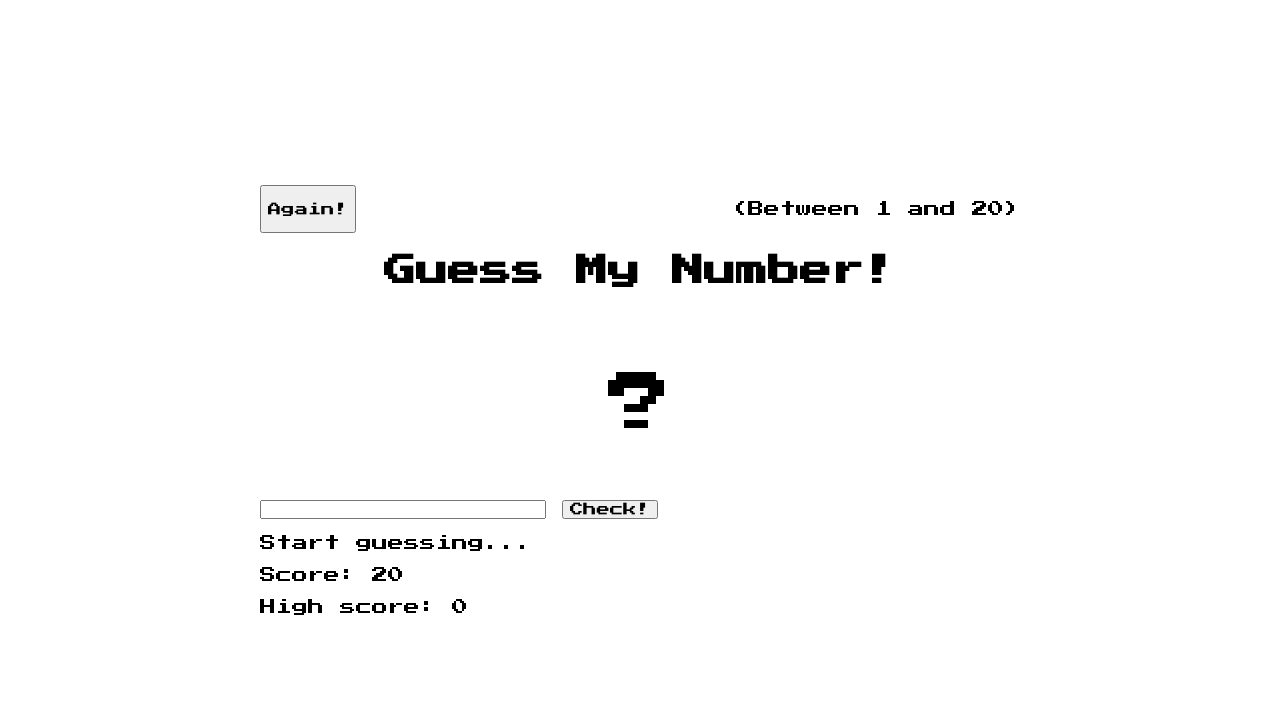
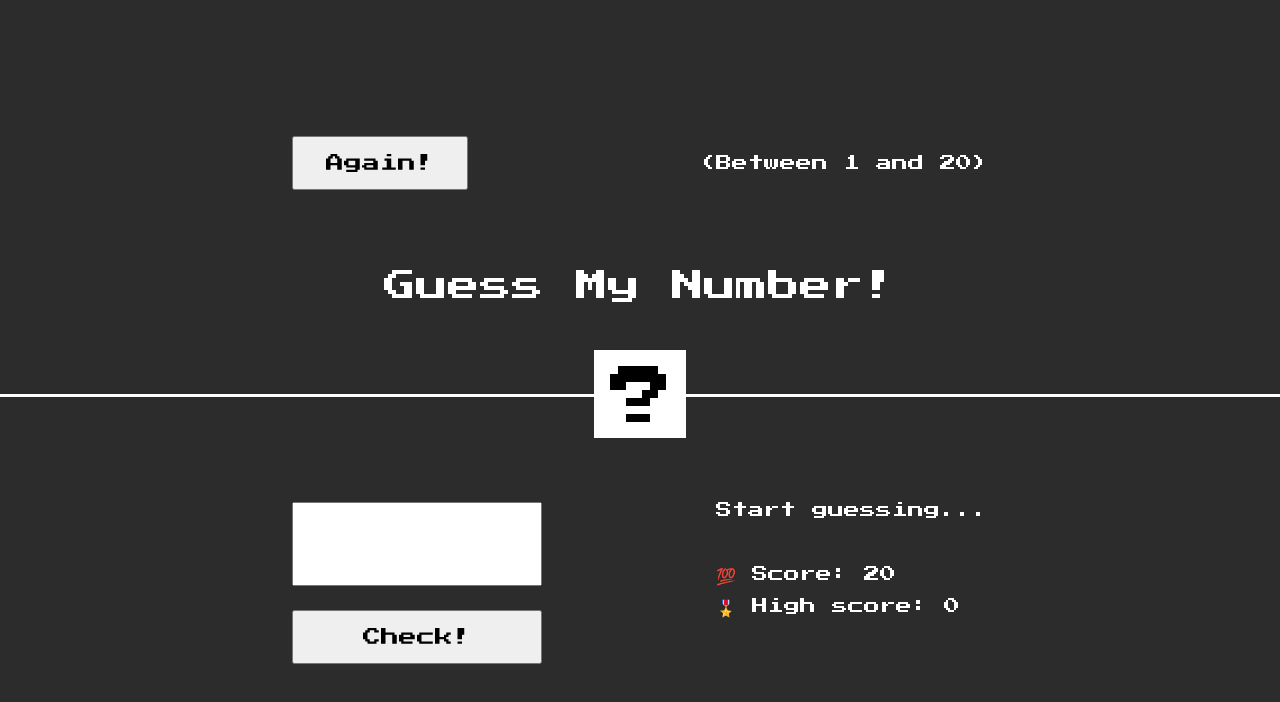
Before and after one commit to zdarova90210/practice, a website: page guess-my-number/index.html in a window 1280 px wide. Drawn offline with nearby package versions, Linux system fonts and the light colour scheme.

Commit message:
Add reset css and more styles.

```diff
--- a/guess-my-number/index.html
+++ b/guess-my-number/index.html
@@ -7,19 +7,16 @@
   <link rel="stylesheet" href="main.css">
 </head>
 <body>
-<header class="header">
-  <div class="container">
-    <button class="restart">Again!</button>
+<div class="app">
+  <header class="app-header container">
+      <button class="restart-btn">Again!</button>
       <p class="note">(Between 1 and 20)</p>
-  </div>
   </header>
   <div class="container app-body">
     <h1 class="h1">Guess My Number!</h1>
-  <div class="answer">
-    <p class="answer__text">?</p>
-  </div>
+    <div class="answer">?</div>
     <div class="sides">
-    <div class="interactive"><input type="text" class="input">
+      <div class="interactive"><input type="text" class="user-answer">
         <button class="check-btn">Check!</button>
       </div>
       <div class="info">
@@ -27,10 +24,11 @@
           <p class="info-text__text">Start guessing...</p>
         </div>
         <div class="info-text"><span class="info-text__icon"></span>
-        <p class="info-text__text">Score: 20</p>
+          <p class="info-text__text">💯 Score: 20</p>
         </div>
         <div class="info-text"><span class="info-text__icon"></span>
-        <p class="info-text__text">High score: 0</p>
+          <p class="info-text__text">🎖️ High score: 0</p>
+        </div>
       </div>
     </div>
   </div>
--- a/guess-my-number/main.css
+++ b/guess-my-number/main.css
@@ -1,44 +1,126 @@
-@import url(assets/fonts/fonts.css);
+@import 'assets/fonts/fonts.css';
+@import 'node_modules/reset-css/reset.css';
+
+*, *:before, *:after {
+  box-sizing: border-box;
+}
 
 body, button, input {
   font-family: 'Press Start 2P', sans-serif;
+  color: white;
 }
 
 html, body {
   height: 100%;
 }
 
+button, .answer, input {
+  color: black;
+}
+
+button {
+  padding: 16px 32px;
+  font-size: 18px;
+  cursor: pointer;
+}
+
 body {
   display: flex;
   justify-content: center;
   flex-direction: column;
+  background-color: #2c2c2c;
 }
 
 .container {
   max-width: 760px;
   width: 100%;
+  padding: 0 32px;
   margin: 0 auto;
 }
 
-.header .container {
+.app {
+  display: flex;
+  flex-direction: column;
+  justify-content: space-between;
+}
+
+.app-header {
   display: flex;
   justify-content: space-between;
+  align-items: center;
+  margin-bottom: 32px;
 }
 
 .app-body {
   display: flex;
   flex-direction: column;
+  justify-content: center;
+  flex-grow: 1;
 }
 
 .h1 {
   text-align: center;
+  margin: 48px 0;
+  font-size: 32px;
 }
 
 .answer {
+  position: relative;
   display: flex;
-  justify-content: center;
+  align-self: center;
+  padding: 16px 12px 8px 16px;
+  font-size: 64px;
+  background: white;
+  margin-bottom: 64px;
 }
 
-.answer__text {
-  font-size: 64px;
+.answer:before {
+  content: '';
+  position: absolute;
+  top: 50%;
+  left: 50%;
+  width: 100vw;
+  height: 3px;
+  background-color: white;
+  transform: translate(-50%);
+  z-index: -1;
 }
+
+.sides {
+  display: flex;
+  justify-content: space-between;
+}
+
+.interactive {
+  width: 250px;
+  display: flex;
+  flex-direction: column;
+  margin-right: 48px;
+}
+
+.user-answer {
+  padding: 16px 32px;
+  text-align: center;
+  font-size: 48px;
+  margin-bottom: 24px;
+}
+
+.restart-btn {
+
+}
+
+.check-btn {
+
+}
+
+.info-text {
+
+}
+
+.info-text:not(:last-of-type) {
+  margin-bottom: 16px;
+}
+
+.info-text:first-of-type {
+  margin-bottom: 48px;
+}
```
Also changed, not shown: guess-my-number/package.json (added, +14 -0 lines), 1 other file. Lines whose indentation alone changed are shown as unchanged.
